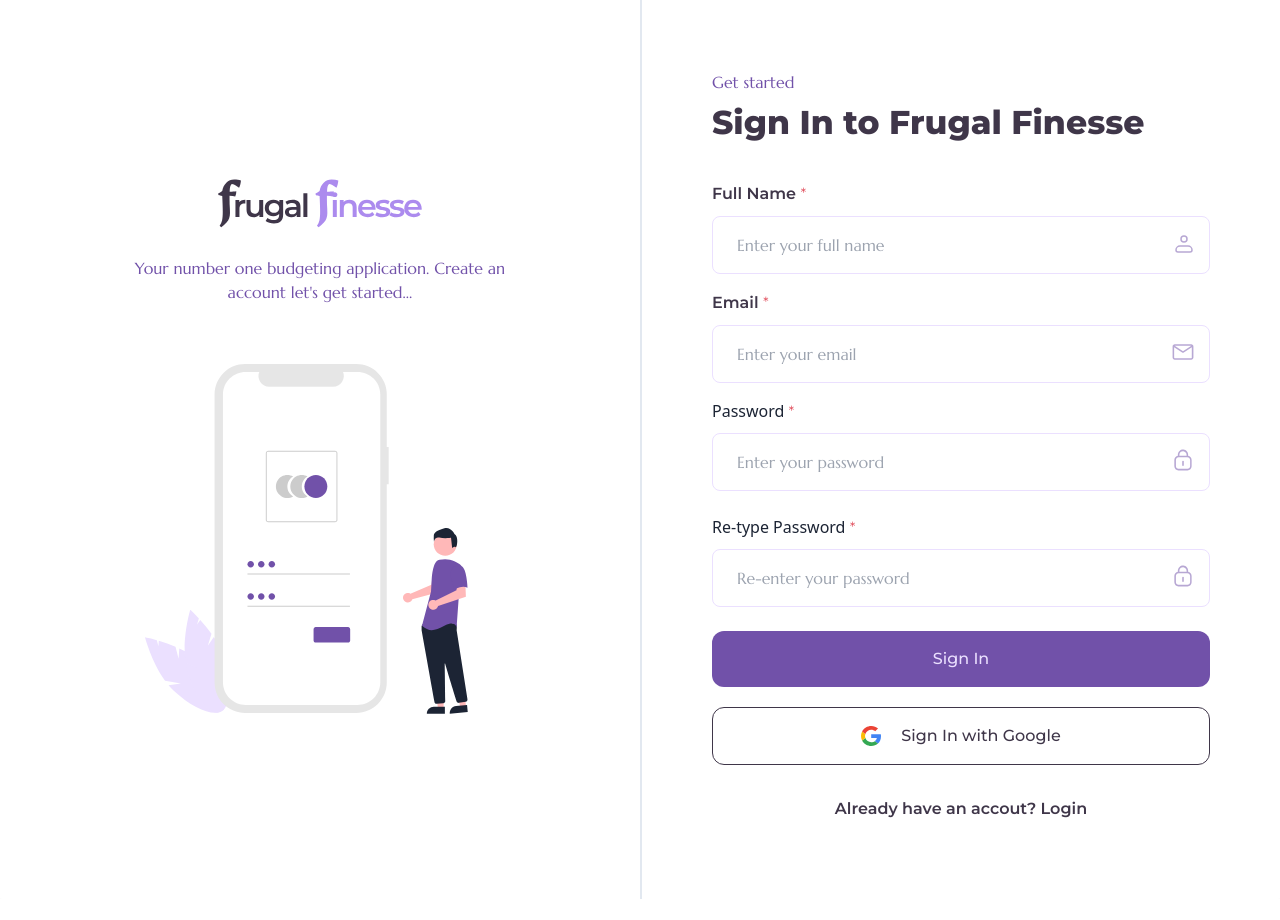
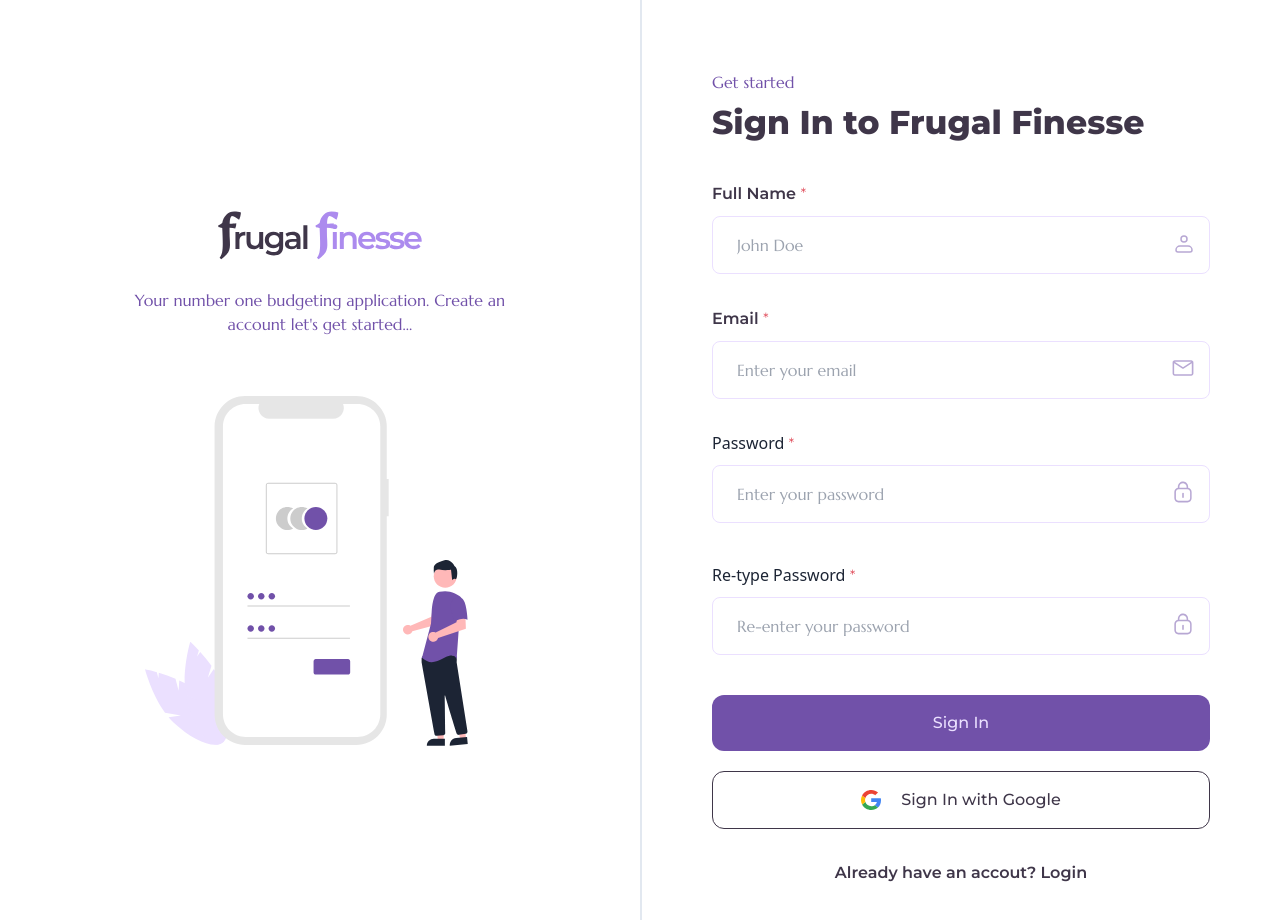
Before and after one commit to oduwole-ayomipo/frugal-finesse, a React (Create React App) app: page /sign-up in a window 1280 px wide. Shown: the top 920 px of the page. Before the commit the page ends 899 px from the top, so only its background shows below. Built offline with nearby package versions, Linux system fonts and the light colour scheme; no server answers.

Commit message:
feat: form validation for sign up page

```diff
--- a/package.json
+++ b/package.json
@@ -19,7 +19,6 @@
     "yup": "^1.3.2"
   },
   "scripts": {
-    "deploy": "gh-pages -d build",
     "start": "react-scripts start",
     "build": "react-scripts build",
     "test": "react-scripts test",
@@ -44,7 +43,6 @@
     ]
   },
   "devDependencies": {
-    "gh-pages": "^6.1.0",
     "tailwindcss": "^3.3.6"
   }
 }
--- a/src/pages/Sign-Up/SignUp.jsx
+++ b/src/pages/Sign-Up/SignUp.jsx
@@ -1,5 +1,7 @@
 import React from "react";
 import { Link } from "react-router-dom";
+import * as Yup from "yup";
+import { useFormik } from "formik";
 import lgLogo from "../../images/svg-logo/lgLogo.svg";
 import FilledBtn from "../../components/Button/Filled-Button/FilledBtn";
 import TextBtn from "../../components/Button/Text-Button/TextBtn";
@@ -7,6 +9,34 @@ import OutlineBtn from "../../components/Button/Outline-Button/OutlineBtn";
 import authImg from "../../images/svg-img/auth.svg";
 
 function SignUp() {
+  const formik = useFormik({
+    initialValues: {
+      email: "",
+      password: "",
+      fullname: "",
+      confirm_password: "",
+    },
+    validationSchema: Yup.object({
+      fullname: Yup.string()
+        .max(32, "Full Name must be maximum of 32 Characters")
+        .min(5, "Full Name must be minimum of 5 Characters"),
+      email: Yup.string().email("Please provide a valid email"),
+      password: Yup.string()
+        .min(8, "Password must be 8 characters long")
+        .matches(/[0-9]/, "Password requires a number")
+        .matches(/[a-z]/, "Password requires a lowercase letter")
+        .matches(/[A-Z]/, "Password requires an uppercase letter")
+        .matches(/[^\w]/, "Password requires a symbol"),
+      confirm_password: Yup.string().oneOf(
+        [Yup.ref("password"), null],
+        "Password does not match"
+      ),
+    }),
+
+    onSubmit: (values) => {
+      console.log(values);
+    },
+  });
   return (
     <>
       <div className="mx-auto max-w-7xl shadow-default rounded-sm bg-white text-purple-light">
@@ -37,7 +67,7 @@ function SignUp() {
                 Sign In to Frugal Finesse
               </h2>
 
-              <form>
+              <form onSubmit={formik.handleSubmit}>
                 <div className="mb-4">
                   <label className="mb-2.5 block font-display font-semibold text-purple-dark">
                     Full Name{" "}
@@ -45,9 +75,14 @@ function SignUp() {
                   </label>
                   <div className="relative font-body font-medium text-purple-6">
                     <input
+                      name="fullname"
+                      id="fullname"
                       required
                       type="text"
-                      placeholder="Enter your full name"
+                      placeholder="John Doe"
+                      onChange={formik.handleChange}
+                      onBlur={formik.handleBlur}
+                      value={formik.values.fullname}
                       className="w-full rounded-lg border border-purple-light bg-transparent py-4 pl-6 pr-10 outline-none focus:border-purple-6 focus-visible:shadow-none"
                     />
 
@@ -73,6 +108,11 @@ function SignUp() {
                       </svg>
                     </span>
                   </div>
+                  <p className="text-meta-1 py-2 font-body text-xs font-thin">
+                    {formik.errors.fullname &&
+                      formik.touched.fullname &&
+                      formik.errors.fullname}
+                  </p>
                 </div>
 
                 <div className="mb-4">
@@ -82,9 +122,14 @@ function SignUp() {
                   </label>
                   <div className="relative font-body font-medium text-purple-6">
                     <input
+                      name="email"
+                      id="email"
                       required
                       type="email"
                       placeholder="Enter your email"
+                      onChange={formik.handleChange}
+                      onBlur={formik.handleBlur}
+                      value={formik.values.email}
                       className="w-full rounded-lg border border-purple-light bg-transparent py-4 pl-6 pr-10 outline-none focus:border-purple-6 focus-visible:shadow-none"
                     />
 
@@ -106,6 +151,11 @@ function SignUp() {
                       </svg>
                     </span>
                   </div>
+                  <p className="text-meta-1 py-2 font-body text-xs font-thin">
+                    {formik.errors.email &&
+                      formik.touched.email &&
+                      formik.errors.email}
+                  </p>
                 </div>
 
                 <div className="mb-6">
@@ -115,9 +165,14 @@ function SignUp() {
                   </label>
                   <div className="relative font-body font-medium text-purple-6">
                     <input
+                      name="password"
+                      id="password"
                       required
                       type="password"
                       placeholder="Enter your password"
+                      onChange={formik.handleChange}
+                      onBlur={formik.handleBlur}
+                      value={formik.values.password}
                       className="w-full rounded-lg border border-purple-light bg-transparent py-4 pl-6 pr-10 outline-none focus:border-purple-6 focus-visible:shadow-none"
                     />
 
@@ -143,6 +198,11 @@ function SignUp() {
                       </svg>
                     </span>
                   </div>
+                  <p className="text-meta-1 py-2 font-body text-xs font-thin">
+                    {formik.errors.password &&
+                      formik.touched.password &&
+                      formik.errors.password}
+                  </p>
                 </div>
 
                 <div className="mb-6">
@@ -152,9 +212,14 @@ function SignUp() {
                   </label>
                   <div className="relative font-body font-medium text-purple-6">
                     <input
+                      name="confirm_password"
+                      id="confirm_password"
                       required
                       type="password"
                       placeholder="Re-enter your password"
+                      onChange={formik.handleChange}
+                      onBlur={formik.handleBlur}
+                      value={formik.values.confirm_password}
                       className="w-full rounded-lg border border-purple-light bg-transparent py-4 pl-6 pr-10 outline-none focus:border-purple-6 focus-visible:shadow-none"
                     />
 
@@ -180,12 +245,15 @@ function SignUp() {
                       </svg>
                     </span>
                   </div>
+                  <p className="text-meta-1 py-2 font-body text-xs font-thin">
+                    {formik.errors.confirm_password &&
+                      formik.touched.confirm_password &&
+                      formik.errors.confirm_password}
+                  </p>
                 </div>
 
                 <div className="mb-5">
-                  <Link to="/basic-setup">
-                    <FilledBtn buttonText={"Sign In"} type={"submit"} />
-                  </Link>
+                  <FilledBtn buttonText={"Sign In"} type={"submit"} />
                 </div>
 
                 <OutlineBtn
@@ -225,7 +293,6 @@ function SignUp() {
                       Sign In with Google
                     </span>
                   }
-                  type={"submit"}
                 />
 
                 <div className="mt-6 text-center">
```
